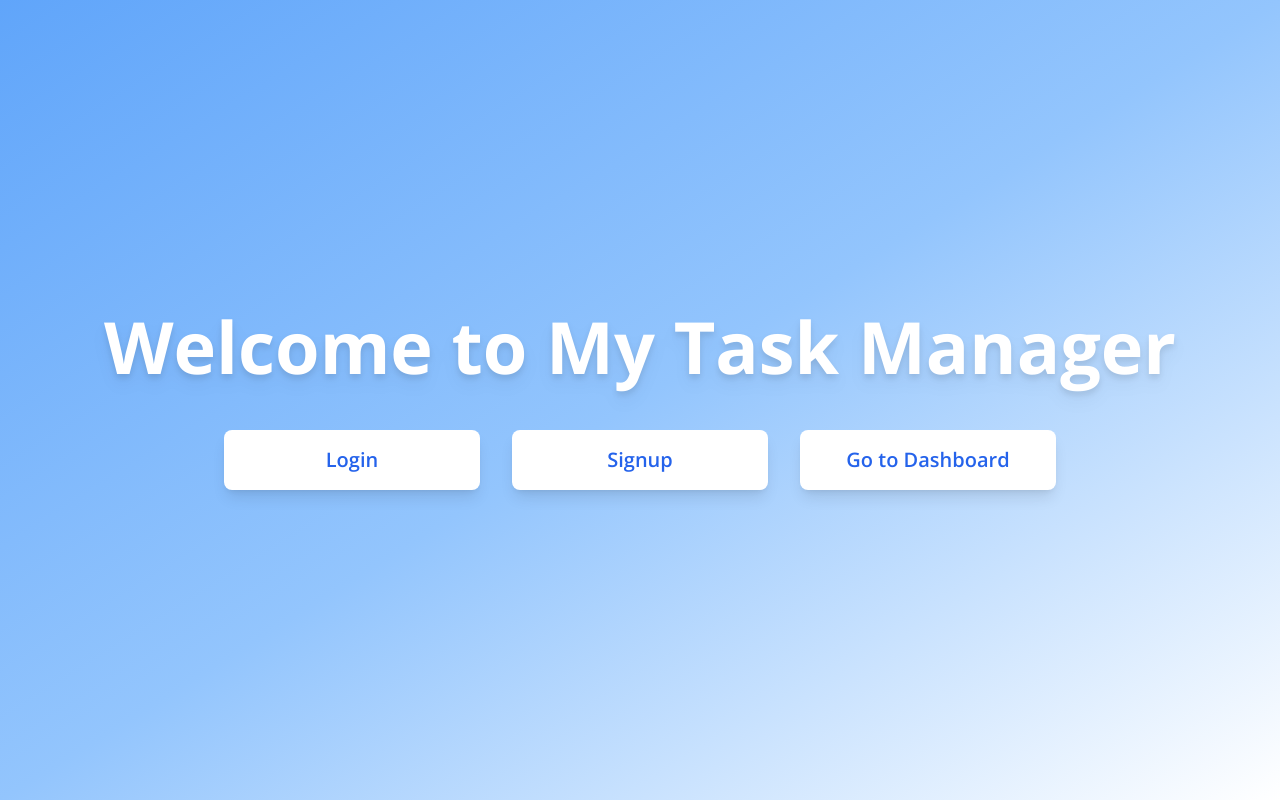
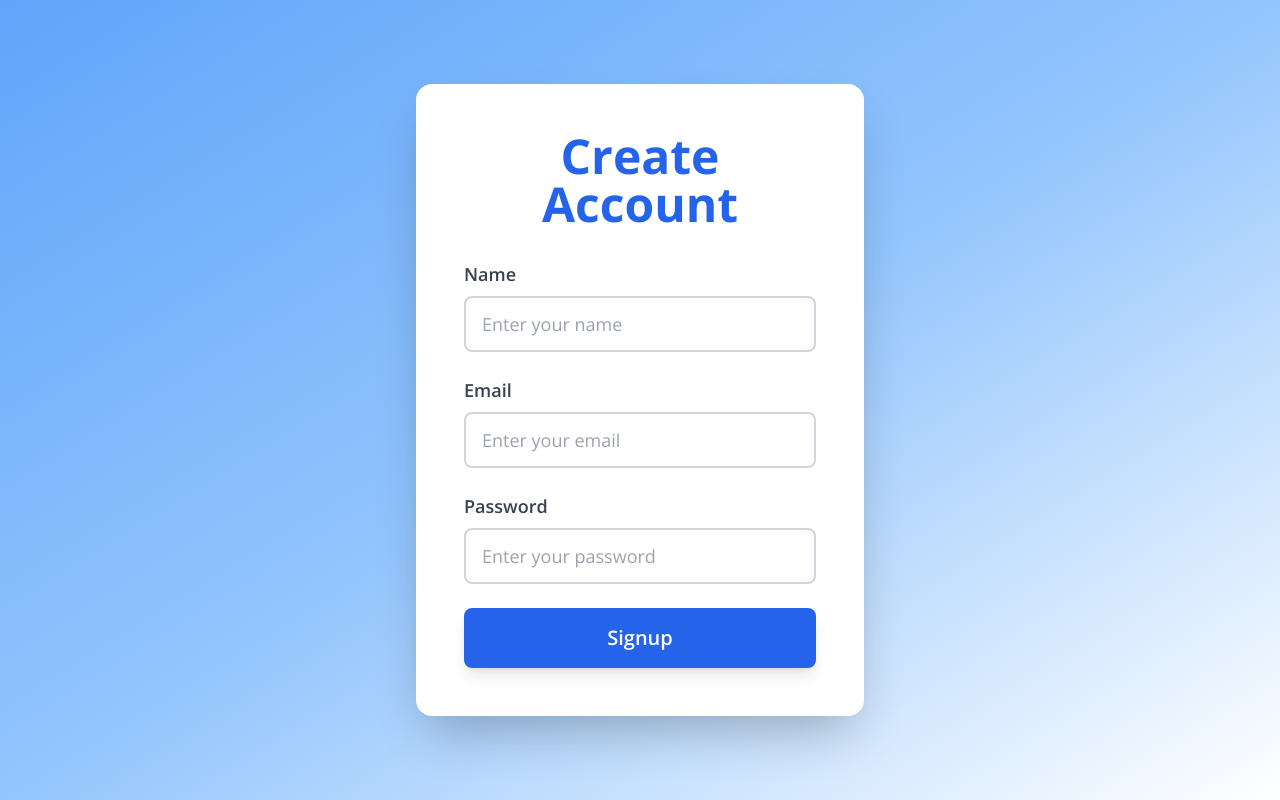
Before and after one commit to emantoraih/task_manager, a React (Vite) app: page / in a window 1280 px wide. Both pictures are taken after a click on the button "Signup". Built offline with nearby package versions, Linux system fonts and the light colour scheme.

Commit message:
Updated App.tsx

```diff
--- a/src/App.tsx
+++ b/src/App.tsx
@@ -1,6 +1,7 @@
 import { useState } from 'react';
 import Home from './pages/Home';
 import Login from './pages/Login';
+import Signup from './pages/Signup';
 import Dashboard from './pages/Dashboard';
 
 type Page = 'home' | 'login' | 'signup' | 'dashboard';
@@ -16,8 +17,16 @@ function App() {
     setCurrentPage('dashboard');
   };
 
+  const handleSignup = () => {
+    setCurrentPage('dashboard');
+  };
+
   if (currentPage === 'login') {
     return <Login onLogin={handleLogin} />;
+  }
+
+  if (currentPage === 'signup') {
+    return <Signup onSignup={handleSignup} />;
   }
 
   if (currentPage === 'dashboard') {
--- /dev/null
+++ b/src/pages/Signup.tsx
@@ -0,0 +1,82 @@
+import { useState } from 'react';
+
+interface SignupProps {
+  onSignup: () => void;
+}
+
+function Signup({ onSignup }: SignupProps) {
+  const [name, setName] = useState('');
+  const [email, setEmail] = useState('');
+  const [password, setPassword] = useState('');
+
+  const handleSubmit = (e: React.FormEvent) => {
+    e.preventDefault();
+    onSignup();
+  };
+
+  return (
+    <div className="min-h-screen bg-gradient-to-br from-blue-400 via-blue-300 to-white flex items-center justify-center px-4">
+      <div className="bg-white rounded-2xl shadow-2xl p-8 md:p-12 w-full max-w-md">
+        <h1 className="text-4xl md:text-5xl font-bold text-blue-600 text-center mb-8">
+          Create Account
+        </h1>
+
+        <form onSubmit={handleSubmit} className="space-y-6">
+          <div>
+            <label htmlFor="name" className="block text-lg font-semibold text-gray-700 mb-2">
+              Name
+            </label>
+            <input
+              type="text"
+              id="name"
+              value={name}
+              onChange={(e) => setName(e.target.value)}
+              className="w-full px-4 py-3 border-2 border-gray-300 rounded-lg focus:border-blue-500 focus:outline-none text-lg transition-colors"
+              placeholder="Enter your name"
+              required
+            />
+          </div>
+
+          <div>
+            <label htmlFor="email" className="block text-lg font-semibold text-gray-700 mb-2">
+              Email
+            </label>
+            <input
+              type="email"
+              id="email"
+              value={email}
+              onChange={(e) => setEmail(e.target.value)}
+              className="w-full px-4 py-3 border-2 border-gray-300 rounded-lg focus:border-blue-500 focus:outline-none text-lg transition-colors"
+              placeholder="Enter your email"
+              required
+            />
+          </div>
+
+          <div>
+            <label htmlFor="password" className="block text-lg font-semibold text-gray-700 mb-2">
+              Password
+            </label>
+            <input
+              type="password"
+              id="password"
+              value={password}
+              onChange={(e) => setPassword(e.target.value)}
+              className="w-full px-4 py-3 border-2 border-gray-300 rounded-lg focus:border-blue-500 focus:outline-none text-lg transition-colors"
+              placeholder="Enter your password"
+              required
+            />
+          </div>
+
+          <button
+            type="submit"
+            className="w-full py-4 bg-blue-600 text-white text-xl font-semibold rounded-lg shadow-lg hover:bg-blue-700 hover:shadow-xl hover:scale-105 transition-all duration-200 mt-8"
+          >
+            Signup
+          </button>
+        </form>
+      </div>
+    </div>
+  );
+}
+
+export default Signup;
```
